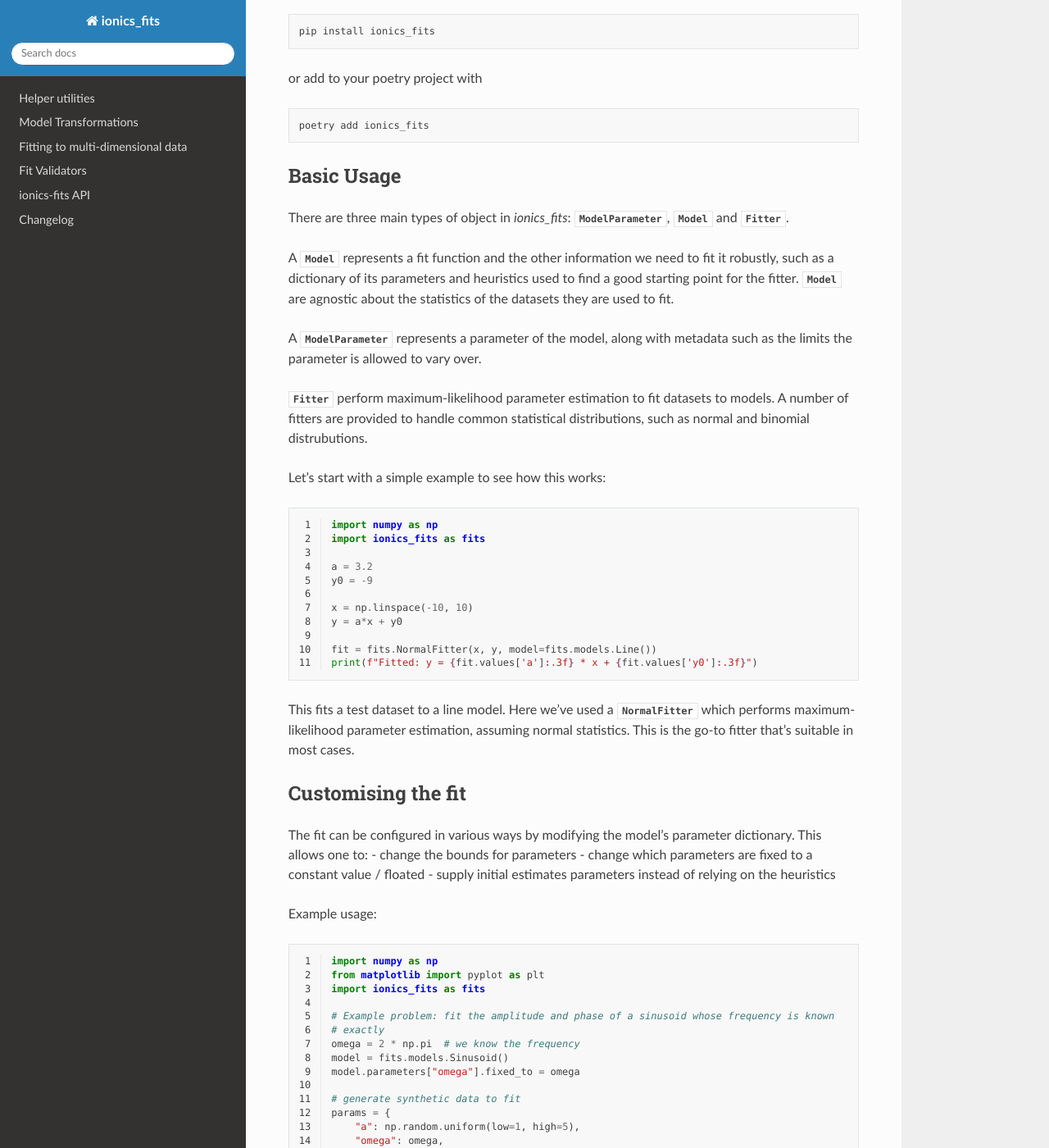
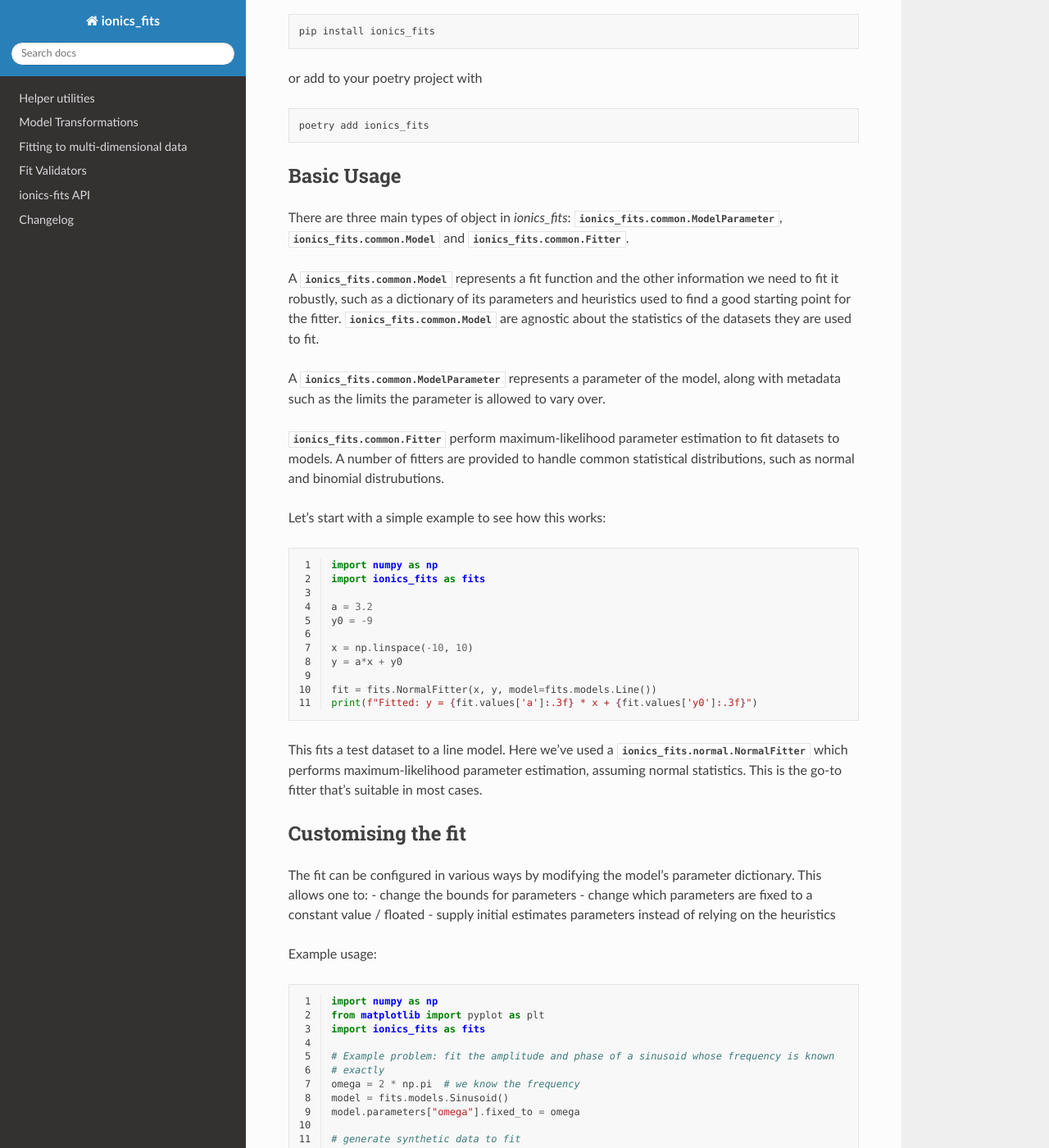
Before and after one commit to OxIonics/ionics_fits, a Sphinx documentation site: the page built from docs/index.rst, in a window 1280 px wide and 1400 px high, scrolled down 872 px. Shown: the whole window at 82% size. Built offline with Sphinx 7.4.7 and the Read the Docs theme 2.0.0, drawn with Linux system fonts in a browser that asks for light colours; some of the changed text lies outside the part shown.

```diff
--- a/docs/index.rst
+++ b/docs/index.rst
@@ -32,18 +32,17 @@ or add to your poetry project with
 Basic Usage
 ~~~~~~~~~~~
 
-There are three main types of object in `ionics_fits`: :class:`ModelParameter`,
-:class:`Model` and :class:`Fitter`.
+There are three main types of object in `ionics_fits`: :class:`ionics_fits.common.ModelParameter`, :class:`ionics_fits.common.Model` and :class:`ionics_fits.common.Fitter`.
 
-A :class:`Model` represents a fit function and the other information we need to fit it
+A :class:`ionics_fits.common.Model` represents a fit function and the other information we need to fit it
 robustly, such as a dictionary of its parameters and heuristics used to find a good
-starting point for the fitter. :class:`Model` are agnostic about the statistics of the
+starting point for the fitter. :class:`ionics_fits.common.Model` are agnostic about the statistics of the
 datasets they are used to fit.
 
-A :class:`ModelParameter` represents a parameter of the model, along with metadata such
+A :class:`ionics_fits.common.ModelParameter` represents a parameter of the model, along with metadata such
 as the limits the parameter is allowed to vary over.
 
-:class:`Fitter` perform maximum-likelihood parameter estimation to fit datasets to
+:class:`ionics_fits.common.Fitter` perform maximum-likelihood parameter estimation to fit datasets to
 models. A number of fitters are provided to handle common statistical distributions,
 such as normal and binomial distrubutions.
 
@@ -64,7 +63,7 @@ Let's start with a simple example to see how this works:
    fit = fits.NormalFitter(x, y, model=fits.models.Line())
    print(f"Fitted: y = {fit.values['a']:.3f} * x + {fit.values['y0']:.3f}")
 
-This fits a test dataset to a line model. Here we've used a :class:`NormalFitter`
+This fits a test dataset to a line model. Here we've used a :class:`ionics_fits.normal.NormalFitter`
 which performs maximum-likelihood parameter estimation, assuming normal statistics.
 This is the go-to fitter that's suitable in most cases.
 
@@ -175,13 +174,13 @@ Extensibility
 
 The library is designed to be extensible and ergonomic to user. For example do you:
 * Want to use different statistics? Easy, just provide a new class that inherits from
-:class:`MLEFitter`.
+:class:`ionics_fits.MLE.MLEFitter`.
 * Want to do some custom post-fit processing? Override the
-:meth:`calculate_derived_parameters` method.
+:meth:`ionics_fits.common.Model.calculate_derived_params` method.
 * Want to tweak the parameter estimator for a model? Create a new model class that
 inherits from the original model and modify away.
 * Fit a dataset in Hertz, while the model uses radians / s? Use the
-:class:`ionics_fits.models.transformations.ScaledModel` helper.
+:class:`ionics_fits.models.transformations.scaled_model.ScaledModel` helper.
 
 If you're struggling to do what you want, it's probably a bug in the library so please
 report it.
--- a/docs/utils.rst
+++ b/docs/utils.rst
@@ -1,4 +1,4 @@
-.. _transformations:
+.. _utils:
 
 Helper utilities
 ================
--- a/docs/validators.rst
+++ b/docs/validators.rst
@@ -1,4 +1,5 @@
 .. _validators:
+
 Fit Validators
 =================
 
@@ -11,7 +12,7 @@ fringe contrast must lie within certain bounds).
 
 First, any prior knowledge about the system should be incorporated by specifying fixed
 parameter values and parameter bounds. After that, the fit is validated using a
-[`FitValidator`](../master/ionics_fits/validators.py). Validators provide a flexible
+[``FitValidator``](../master/ionics_fits/validators.py). Validators provide a flexible
 and extensible framework for using statistical tests to validate fits.
 
 Todo: add a note about chi2 / n sigma validators.
```
Also changed, not shown: other parts of docs/index.rst (+0 -1 lines), docs/api.rst (+34 -12 lines), docs/multi_x.rst (deleted, +0 -57 lines), docs/transformations.rst (+59 -1 lines).
